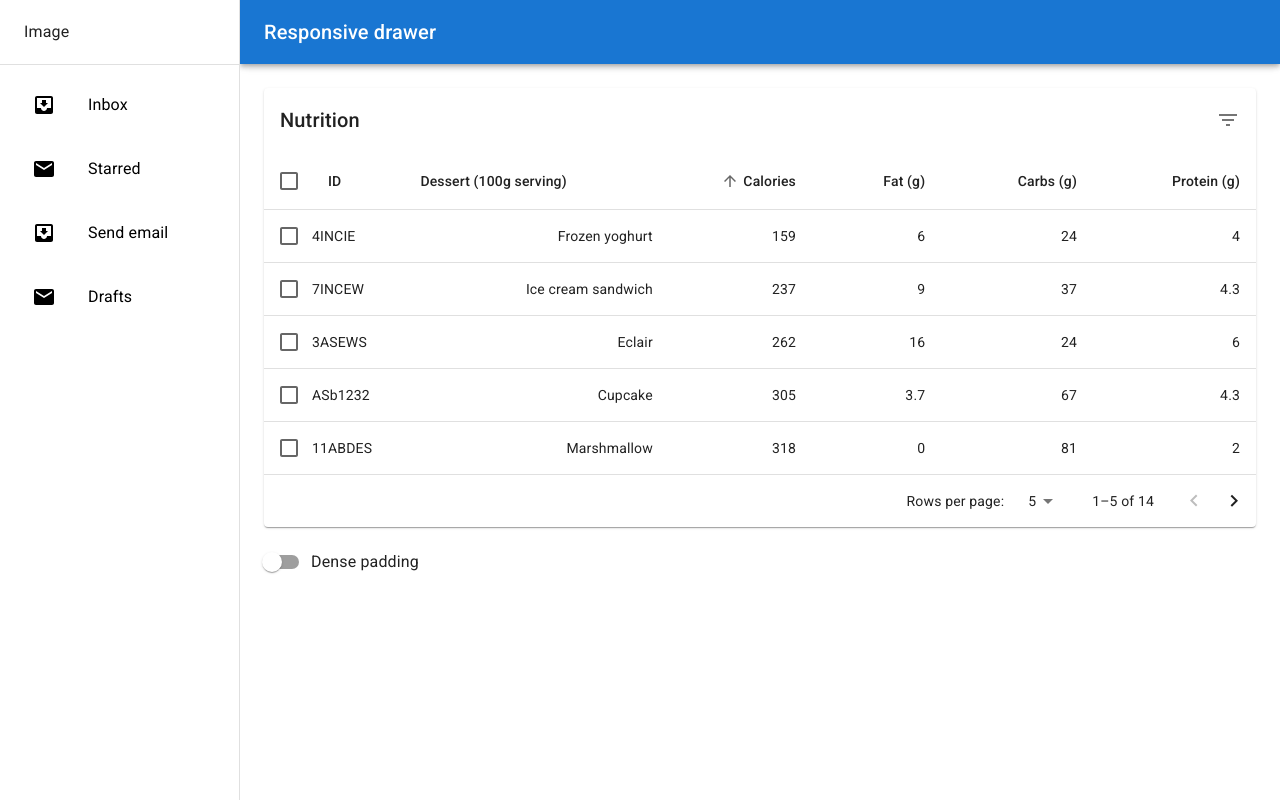
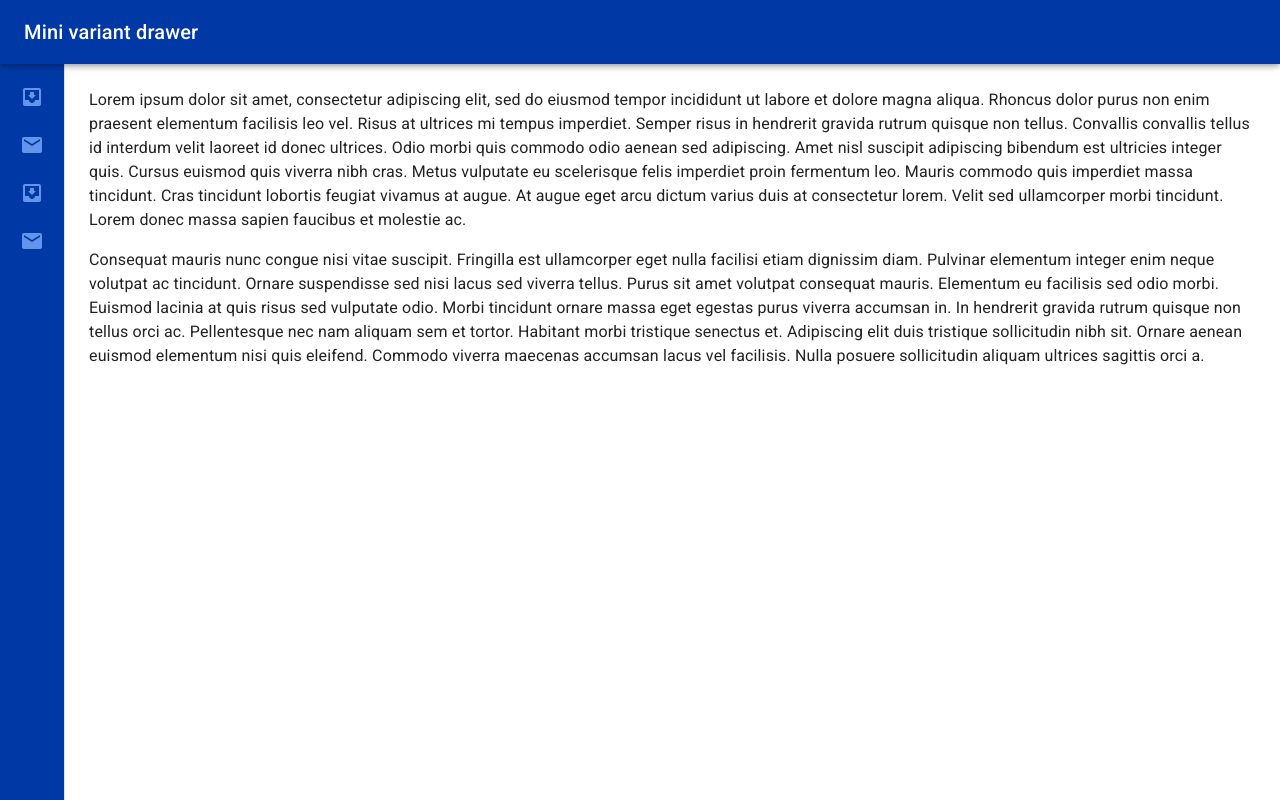
Before and after one commit to ankr19/practicematerialui, a Next.js app: page / in a window 1280 px wide. Built offline with nearby package versions, Linux system fonts and the light colour scheme.

Commit message:
layout updated

```diff
--- a/app/layout.js
+++ b/app/layout.js
@@ -47,7 +47,7 @@
   return (
     <html lang="en">
       <body>
-        <ThemeRegistry>{children}</ThemeRegistry>
+        {children}
       </body>
     </html>
   );
--- a/app/page.js
+++ b/app/page.js
@@ -1,10 +1,12 @@
 import Layout1 from '@/components/Layout/Layout1'
 import Layout2 from '@/components/Layout/Layout2'
 import Layout3 from '@/components/Layout/Layout3'
+import Layout4 from '@/components/Layout/Layout4'
 import React from 'react'
 export default function Home() {
   return (
     // <Layout2/>
-    <Layout3/>
+    // <Layout3/>
+    <Layout4 />
   )
 }
--- a/components/Layout/Layout3.jsx
+++ b/components/Layout/Layout3.jsx
@@ -19,7 +19,7 @@
 import Typography from "@mui/material/Typography";
 import EnhancedTable from "../EnhancedTable";
 
-const drawerWidth = 240;
+const drawerWidth = 90;
 
 function Layout3(props) {
   const { window } = props;
@@ -42,17 +42,16 @@
   };
 
   const drawer = (
-    <div className=" h-full">
+    <div className="h-full p-0 m-0">
       <Toolbar sx={{ backgroundColor: "white" }}>Image</Toolbar>
       <Divider sx={{ color: "black" }} />
-      <List className="">
-        {["Inbox", "Starred", "Send email", "Drafts"].map((text, index) => (
-          <ListItem key={text} className="">
-            <ListItemButton>
-              <ListItemIcon sx={{ color: "black" }}>
+      <List className="p-[0px] m-[0px] " >
+        {["Inbox", "Starred", "Send", "Drafts"].map((text, index) => (
+          <ListItem key={text} className="p-[0px] m-[0px] bg-green-500">
+            <ListItemButton className="">
+              <ListItemIcon sx={{ color: "black" }} >
                 {index % 2 === 0 ? <InboxIcon /> : <MailIcon />}
               </ListItemIcon>
-              <ListItemText primary={text} sx={{ color: "black" }} />
             </ListItemButton>
           </ListItem>
         ))}
--- /dev/null
+++ b/components/Layout/Layout4.jsx
@@ -0,0 +1,189 @@
+"use client"
+import * as React from 'react';
+import { styled, useTheme } from '@mui/material/styles';
+import Box from '@mui/material/Box';
+import MuiDrawer from '@mui/material/Drawer';
+import MuiAppBar from '@mui/material/AppBar';
+import Toolbar from '@mui/material/Toolbar';
+import List from '@mui/material/List';
+import CssBaseline from '@mui/material/CssBaseline';
+import Typography from '@mui/material/Typography';
+import Divider from '@mui/material/Divider';
+import IconButton from '@mui/material/IconButton';
+import MenuIcon from '@mui/icons-material/Menu';
+import ChevronLeftIcon from '@mui/icons-material/ChevronLeft';
+import ChevronRightIcon from '@mui/icons-material/ChevronRight';
+import ListItem from '@mui/material/ListItem';
+import ListItemButton from '@mui/material/ListItemButton';
+import ListItemIcon from '@mui/material/ListItemIcon';
+import ListItemText from '@mui/material/ListItemText';
+import InboxIcon from '@mui/icons-material/MoveToInbox';
+import MailIcon from '@mui/icons-material/Mail';
+
+const drawerWidth = 240;
+
+const openedMixin = (theme) => ({
+  width: drawerWidth,
+  transition: theme.transitions.create('width', {
+    easing: theme.transitions.easing.sharp,
+    duration: theme.transitions.duration.enteringScreen,
+  }),
+  overflowX: 'hidden',
+});
+
+const closedMixin = (theme) => ({
+  transition: theme.transitions.create('width', {
+    easing: theme.transitions.easing.sharp,
+    duration: theme.transitions.duration.leavingScreen,
+  }),
+  overflowX: 'hidden',
+  width: `calc(${theme.spacing(7)} + 1px)`,
+  [theme.breakpoints.up('sm')]: {
+    width: `calc(${theme.spacing(8)} + 1px)`,
+  },
+});
+
+const DrawerHeader = styled('div')(({ theme }) => ({
+  display: 'flex',
+  alignItems: 'center',
+  justifyContent: 'flex-end',
+  padding: theme.spacing(0, 1),
+  // necessary for content to be below app bar
+  ...theme.mixins.toolbar,
+}));
+
+const AppBar = styled(MuiAppBar, {
+  shouldForwardProp: (prop) => prop !== 'open',
+})(({ theme, open }) => ({
+  zIndex: theme.zIndex.drawer + 1,
+  transition: theme.transitions.create(['width', 'margin'], {
+    easing: theme.transitions.easing.sharp,
+    duration: theme.transitions.duration.leavingScreen,
+  }),
+  ...(open && {
+    marginLeft: drawerWidth,
+    width: `calc(100% - ${drawerWidth}px)`,
+    transition: theme.transitions.create(['width', 'margin'], {
+      easing: theme.transitions.easing.sharp,
+      duration: theme.transitions.duration.enteringScreen,
+    }),
+  }),
+}));
+
+const Drawer = styled(MuiDrawer, { shouldForwardProp: (prop) => prop !== 'open' })(
+  ({ theme, open }) => ({
+    width: drawerWidth,
+    flexShrink: 0,
+    whiteSpace: 'nowrap',
+    boxSizing: 'border-box',
+    ...(open && {
+      ...openedMixin(theme),
+      '& .MuiDrawer-paper': openedMixin(theme),
+    }),
+    ...(!open && {
+      ...closedMixin(theme),
+      '& .MuiDrawer-paper': closedMixin(theme),
+    }),
+  }),
+);
+
+export default function Layout4() {
+  const theme = useTheme();
+  const [open, setOpen] = React.useState(false);
+
+  const handleDrawerOpen = () => {
+    setOpen(true);
+  };
+
+  const handleDrawerClose = () => {
+    setOpen(false);
+  };
+
+  return (
+    <Box sx={{ display: 'flex' }}>
+      <CssBaseline />
+      <AppBar position="fixed" open={open} sx={{backgroundColor: "#0039a6", borderColor: "#0039a6",}}>
+        <Toolbar>
+          <IconButton
+            color="inherit"
+            aria-label="open drawer"
+            onClick={handleDrawerOpen}
+            edge="start"
+            sx={{
+              marginRight: 5,
+              display: 'none'
+            }}
+          >
+            <MenuIcon />
+          </IconButton>
+          <Typography variant="h6" noWrap component="div">
+            Mini variant drawer
+          </Typography>
+        </Toolbar>
+      </AppBar>
+      <Drawer variant="permanent" open={open} >
+        <DrawerHeader sx={{borderColor: "#0039a6",}}>
+          <IconButton sx={{display: "hidden"}} onClick={handleDrawerClose}>
+            {theme.direction === 'rtl' ? <ChevronRightIcon /> : <ChevronLeftIcon />}
+          </IconButton>
+        </DrawerHeader>
+        <Divider sx={{borderColor: "#0039a6",}} />
+        <List sx={{ backgroundColor: "#0039a6", height: '100%', borderTopColor: "#0039a6",}}>
+          {['Inbox', 'Starred', 'Send email', 'Drafts'].map((text, index) => (
+            <ListItem key={text} disablePadding sx={{ display: 'block' }}>
+              <ListItemButton
+                sx={{
+                  minHeight: 48,
+                  justifyContent: open ? 'initial' : 'center',
+                  px: 2.5,
+                }}
+              >
+                <ListItemIcon
+                  sx={{
+                    minWidth: 0,
+                    mr: open ? 3 : 'auto',
+                    justifyContent: 'center',
+                    color: "#6495ED"
+                  }}
+                >
+                  {index % 2 === 0 ? <InboxIcon /> : <MailIcon />}
+                </ListItemIcon>
+                <ListItemText primary={text} sx={{ opacity: open ? 1 : 0 }} />
+              </ListItemButton>
+            </ListItem>
+          ))}
+        </List>
+      </Drawer>
+      <Box component="main" sx={{ flexGrow: 1, p: 3 }}>
+        <DrawerHeader />
+        <Typography paragraph>
+          Lorem ipsum dolor sit amet, consectetur adipiscing elit, sed do eiusmod
+          tempor incididunt ut labore et dolore magna aliqua. Rhoncus dolor purus non
+          enim praesent elementum facilisis leo vel. Risus at ultrices mi tempus
+          imperdiet. Semper risus in hendrerit gravida rutrum quisque non tellus.
+          Convallis convallis tellus id interdum velit laoreet id donec ultrices.
+          Odio morbi quis commodo odio aenean sed adipiscing. Amet nisl suscipit
+          adipiscing bibendum est ultricies integer quis. Cursus euismod quis viverra
+          nibh cras. Metus vulputate eu scelerisque felis imperdiet proin fermentum
+          leo. Mauris commodo quis imperdiet massa tincidunt. Cras tincidunt lobortis
+          feugiat vivamus at augue. At augue eget arcu dictum varius duis at
+          consectetur lorem. Velit sed ullamcorper morbi tincidunt. Lorem donec massa
+          sapien faucibus et molestie ac.
+        </Typography>
+        <Typography paragraph>
+          Consequat mauris nunc congue nisi vitae suscipit. Fringilla est ullamcorper
+          eget nulla facilisi etiam dignissim diam. Pulvinar elementum integer enim
+          neque volutpat ac tincidunt. Ornare suspendisse sed nisi lacus sed viverra
+          tellus. Purus sit amet volutpat consequat mauris. Elementum eu facilisis
+          sed odio morbi. Euismod lacinia at quis risus sed vulputate odio. Morbi
+          tincidunt ornare massa eget egestas purus viverra accumsan in. In hendrerit
+          gravida rutrum quisque non tellus orci ac. Pellentesque nec nam aliquam sem
+          et tortor. Habitant morbi tristique senectus et. Adipiscing elit duis
+          tristique sollicitudin nibh sit. Ornare aenean euismod elementum nisi quis
+          eleifend. Commodo viverra maecenas accumsan lacus vel facilisis. Nulla
+          posuere sollicitudin aliquam ultrices sagittis orci a.
+        </Typography>
+      </Box>
+    </Box>
+  );
+}
--- a/tailwind.config.js
+++ b/tailwind.config.js
@@ -3,12 +3,12 @@
   corePlugins: {
     preflight: false,
   },
-  mode: "jit",
   content: [
     "./pages/**/*.{js,ts,jsx,tsx,mdx}",
     "./components/**/*.{js,ts,jsx,tsx,mdx}",
     "./app/**/*.{js,ts,jsx,tsx,mdx}",
   ],
+  mode: "jit",
   theme: {
     extend: {
       backgroundImage: {
```
